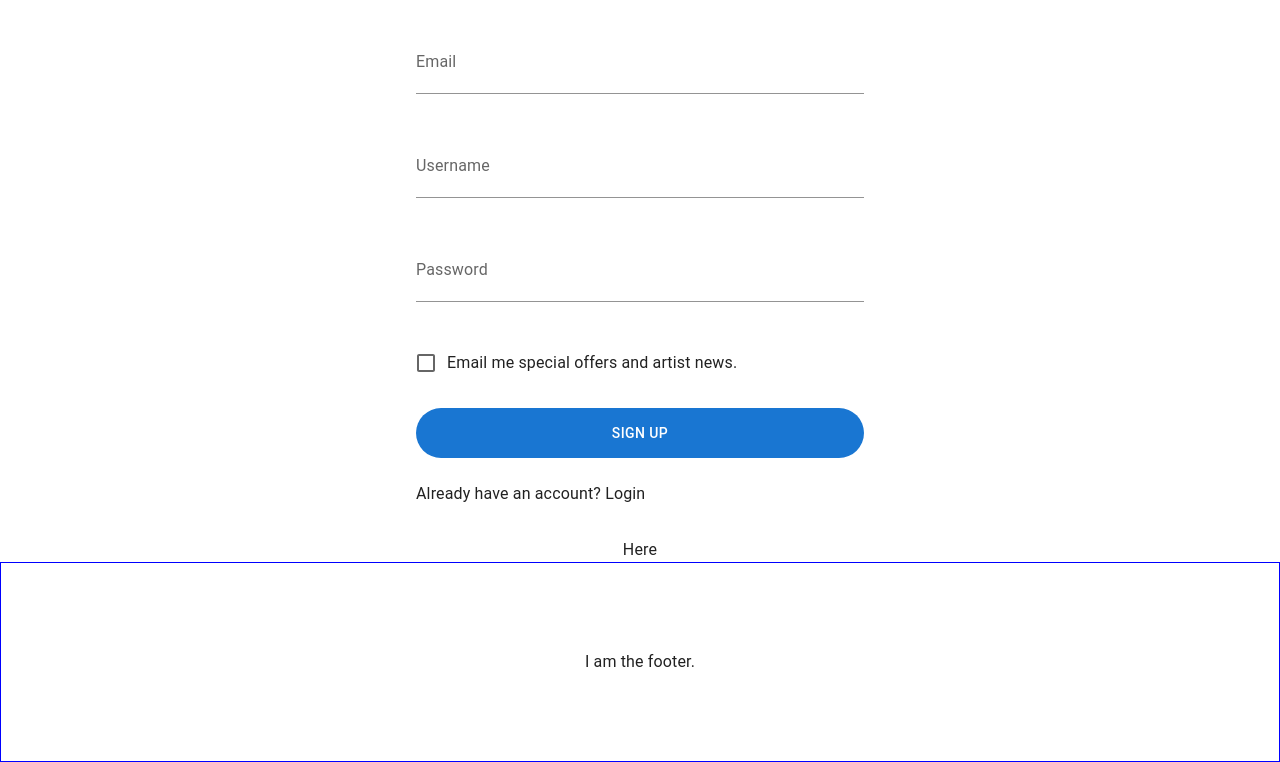
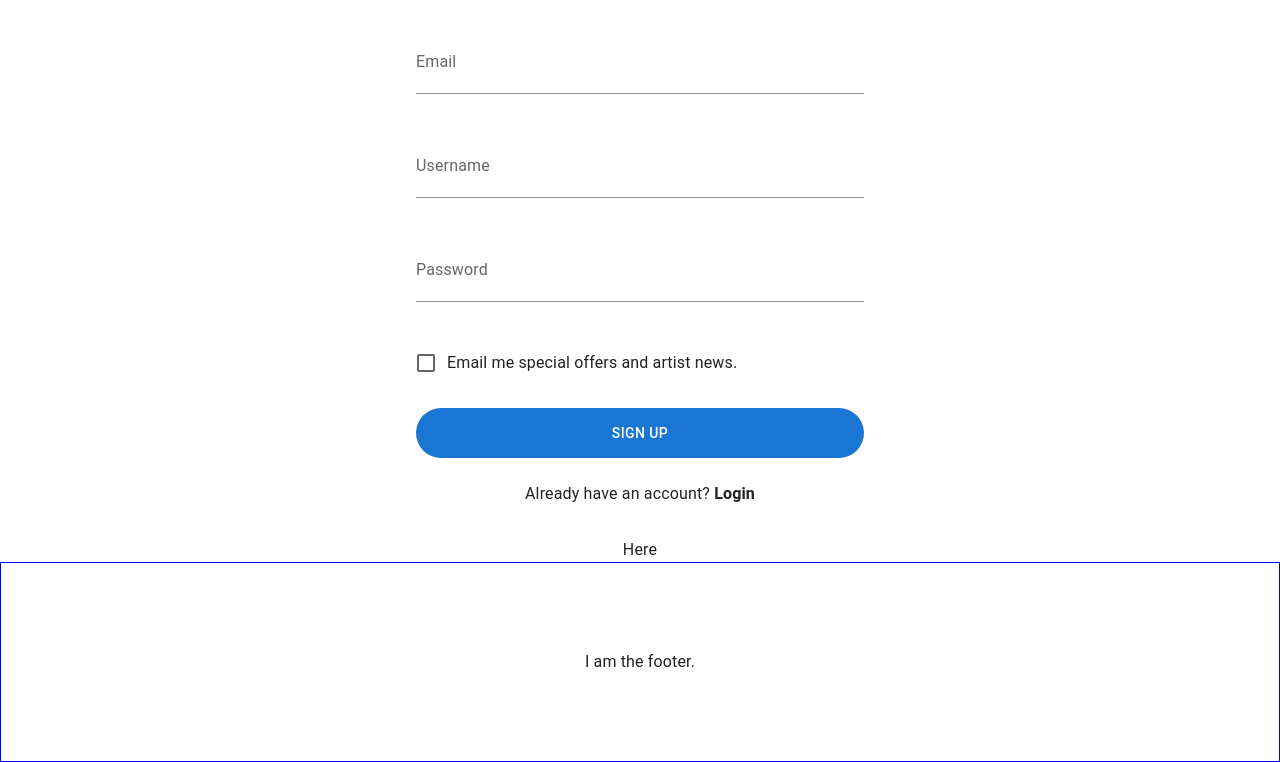
Before and after one commit to Tanaka785/OnlineStore, a React (Vite) app in the folder Frontend/: page /signup in a window 1280 px wide. Shown: the part 496-1258 px from the top of the page. Built offline with nearby package versions, Linux system fonts and the light colour scheme.

Commit message:
styles the typography link for login in

```diff
--- a/Frontend/src/components/other/authentication/signup/authentication-fields/AuthenticationFields.jsx
+++ b/Frontend/src/components/other/authentication/signup/authentication-fields/AuthenticationFields.jsx
@@ -9,6 +9,7 @@ import {
 import StandardTextField from "./StandardTextField";
 import CenteredBox from "../CenteredBox";
 import SubmitButton from "./SubmitButton";
+import { LOGIN } from "../../../../../constants/routes";
 
 export default function AuthenticationFields() {
   return (
@@ -22,8 +23,14 @@ export default function AuthenticationFields() {
           label="Email me special offers and artist news."
         />
         <SubmitButton text="Sign Up" />
-        <Typography>
-          Already have an account? <Link>Login</Link>
+        <Typography
+          component={"div"}
+          sx={{ width: "100%", textAlign: "center" }}
+        >
+          Already have an account?{" "}
+          <Link href={LOGIN}>
+            <b>Login</b>
+          </Link>
         </Typography>
       </FormControl>
     </CenteredBox>
```
